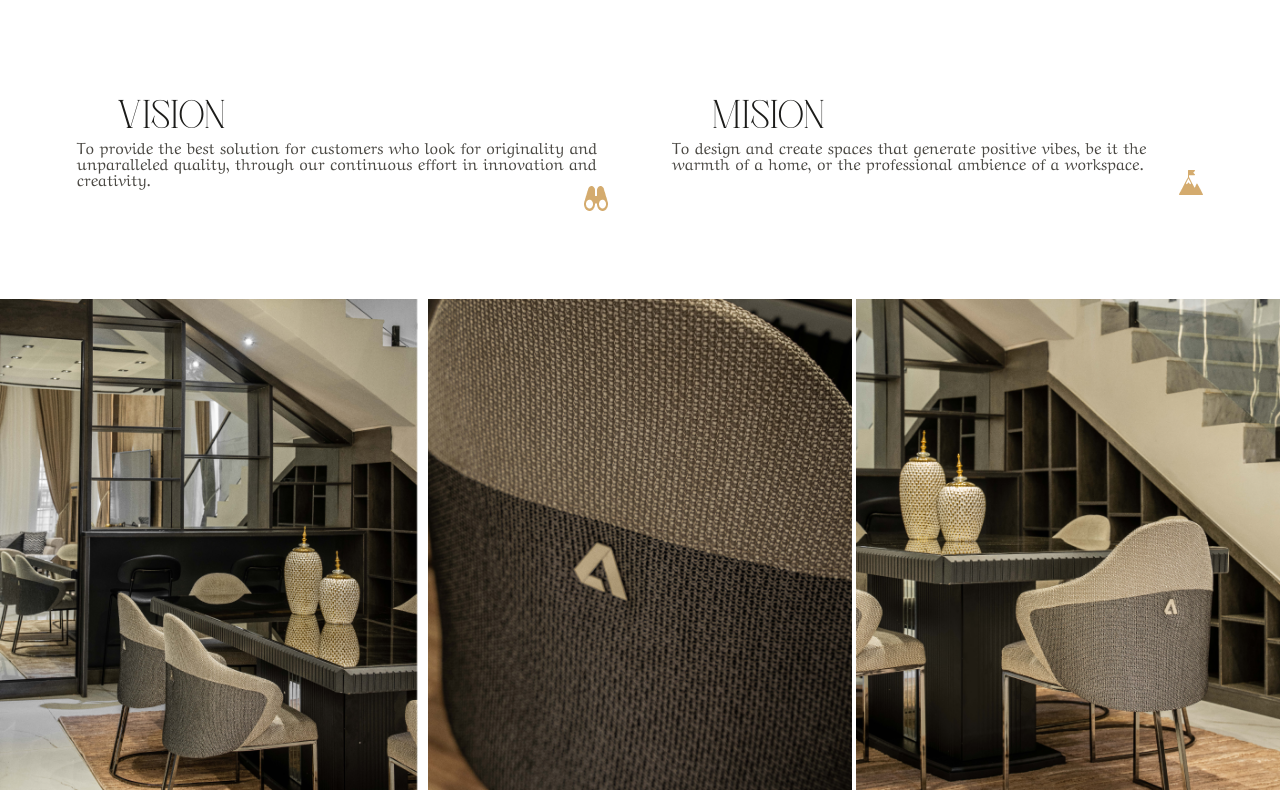
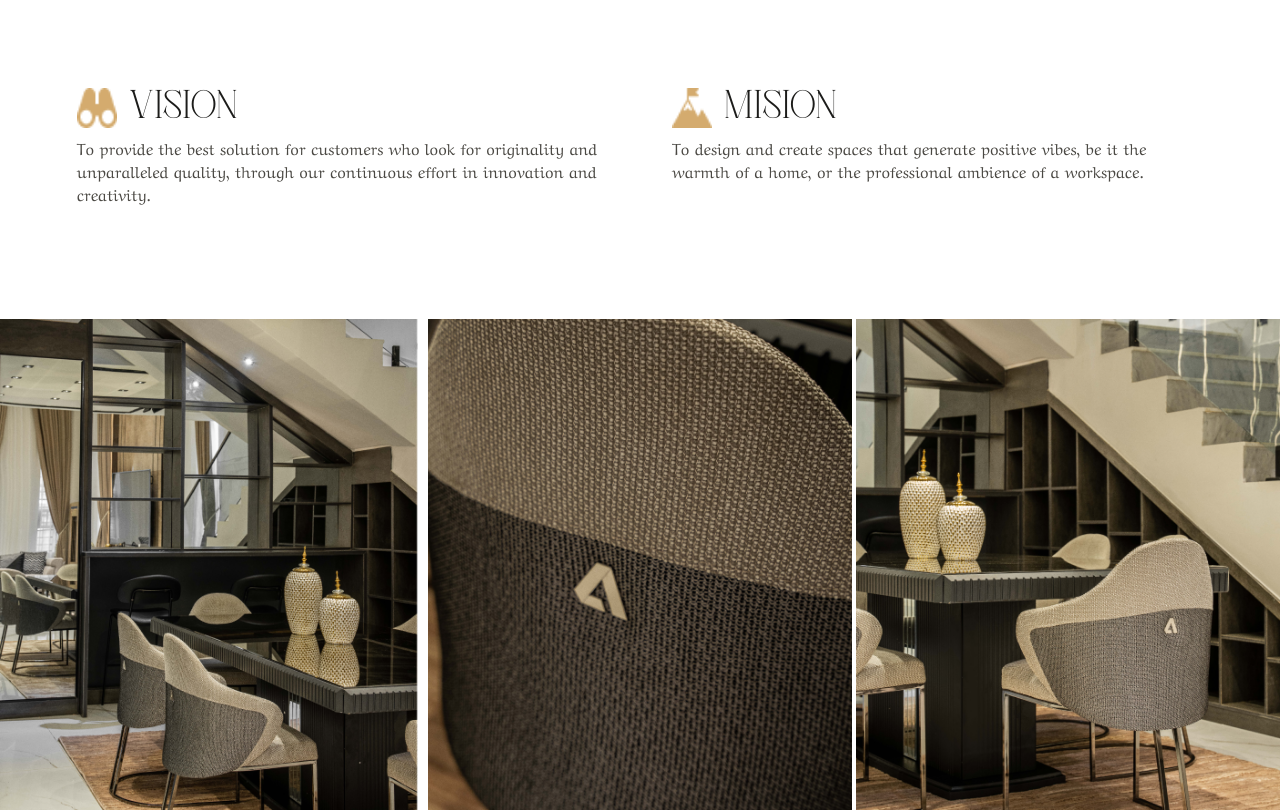
Before and after one commit to winninggodspower/mimzinteriors, a Next.js app: page /about in a window 1280 px wide. Shown: the part 1919-2731 px from the top of the page. Built offline with nearby package versions, Linux system fonts and the light colour scheme.

Commit message:
feat: add award ribbon animation and enhance about section styles

```diff
--- a/src/app/globals.css
+++ b/src/app/globals.css
@@ -16,6 +16,39 @@
   --color-mimz-gold: var(--mimz-gold);
   --font-sans: var(--font-geist-sans);
   --font-mono: var(--font-geist-mono);
+  --font-caterina: var(--font-caterina);
+  --font-aref-ruqaa: var(--font-aref-ruqaa);
+  --font-bd-megalona: var(--font-bd-megalona);
+}
+
+@layer components {
+  .about-vision {
+    @apply px-6 py-[clamp(3.5rem,7vw,6rem)] sm:px-12 lg:px-[clamp(1.5rem,6vw,7rem)];
+  }
+
+  .about-vision-inner {
+    @apply mx-auto grid max-w-[1280px] grid-cols-1 items-start gap-[clamp(2rem,5vw,5rem)] md:grid-cols-2;
+  }
+
+  .about-vision-card {
+    @apply flex flex-col pb-6;
+  }
+
+  .about-vision-head {
+    @apply mb-2 flex items-center gap-3;
+  }
+
+  .about-vision-icon {
+    @apply h-8 w-8 shrink-0 opacity-70 sm:h-10 sm:w-10;
+  }
+
+  .about-vision-label {
+    @apply font-caterina text-[40px] font-light uppercase leading-none tracking-[0] text-[#1c1c1a];
+  }
+
+  .about-vision-text {
+    @apply text-[16px] leading-[1.45] text-[#4a4843];
+  }
 }
 
 body {
@@ -33,7 +66,7 @@ html {
 }
 
 body {
-  overflow-y: visible;
+  overflow-y: auto;
 }
 
 /* ── FOOTER PATTERN ─────────────────────────────────────────── */
@@ -193,53 +226,6 @@ body {
   transform: scale(1.06);
 }
 
-/* ── VISION ──────────────────────────────────────────────────── */
-.about-vision {
-  padding: clamp(3.5rem, 7vw, 6rem) clamp(1.5rem, 6vw, 7rem);
-}
-
-.about-vision-inner {
-  display: grid;
-  grid-template-columns: 1fr 1fr;
-  gap: clamp(2rem, 5vw, 5rem);
-  max-width: 1280px;
-  margin: 0 auto;
-  align-items: start;
-}
-
-.about-vision-card {
-  position: relative;
-  padding-bottom: 1.5rem;
-}
-
-.about-vision-label {
-  display: flex;
-  align-items: center;
-  gap: 0.5rem;
-  font-family: var(--font-caterina, Georgia, serif);
-  font-size: 40px;
-  font-weight: 300;
-  letter-spacing: 0%;
-  color: #1c1c1a;
-  text-transform: uppercase;
-  margin-left: 40px;
-}
-
-.about-vision-text {
-  font-size: 16px;
-  line-height: 1;
-  color: #4a4843;
-  margin-top: -10px;
-}
-
-.about-vision-leaf {
-  position: absolute;
-  bottom: 20;
-  right: 0;
-  font-size: 1.25rem;
-  opacity: 0.7;
-}
-
 /* ── VISION GALLERY ──────────────────────────────────────────── */
 /* .about-vision-gallery {
   background: #1c1c1a;
@@ -336,7 +322,7 @@ body {
 .about-team-img-wrap {
   position: relative;
   width: 100%;
-  aspect-ratio: 1331 / 845;
+  height: 550px;
   margin: clamp(-1.75rem, -3.5vw, -3rem) auto 0;
   overflow: hidden;
   z-index: 1;
@@ -1084,29 +1070,6 @@ body {
   background: #ffffff;
 }
 
-/* ── HERO ────────────────────────────────────────────────────── */
-.home-hero {
-  width: 100%;
-  background: #fff;
-  overflow: clip;
-}
-
-.home-hero-wrap {
-  position: relative;
-  width: 100%;
-  aspect-ratio: 1520 / 940;
-  overflow: clip;
-  isolation: isolate;
-}
-
-.home-hero-img {
-  display: block;
-  object-fit: cover;
-  object-position: center;
-  animation: homeHeroFloat 12s ease-in-out infinite alternate;
-  will-change: transform;
-}
-
 @keyframes homeHeroFloat {
   0% {
     transform: scale(1);
@@ -1114,6 +1077,18 @@ body {
 
   100% {
     transform: scale(1.06);
+  }
+}
+
+@keyframes awardRibbonDrop {
+  0% {
+    opacity: 0;
+    transform: translateY(-26px);
+  }
+
+  100% {
+    opacity: 1;
+    transform: translateY(0);
   }
 }
 
@@ -1238,71 +1213,6 @@ body {
 }
 
 /* ── RESPONSIVE ──────────────────────────────────────────────── */
-@media (max-width: 1024px) {
-  .home-hero-wrap {
-    aspect-ratio: 1400 / 900;
-  }
-
-  .home-feature-image-wrap {
-    aspect-ratio: 1300 / 790;
-  }
-}
-
-@media (max-width: 768px) {
-  .home-hero-wrap {
-    aspect-ratio: 820 / 700;
-  }
-
-  .home-intro {
-    padding-top: 1rem;
-  }
-
-  .home-intro-copy p {
-    font-size: 0.9rem;
-    line-height: 1.66;
-  }
-
-  .home-feature-image-wrap {
-    aspect-ratio: 780 / 720;
-  }
-
-  .home-quote-text {
-    font-size: clamp(1.9rem, 4.4vw, 3.6rem);
-  }
-  .home-quote-author {
-    font-size: clamp(1.15rem, 2vw, 2.1rem);
-  }
-}
-
-@media (max-width: 480px) {
-  .home-hero-wrap {
-    aspect-ratio: 390 / 430;
-  }
-
-  .home-img-credit {
-    font-size: 0.7rem;
-  }
-
-  .home-intro-copy p {
-    font-size: 0.84rem;
-  }
-
-  .home-feature-image-wrap {
-    aspect-ratio: 390 / 470;
-  }
-
-  .home-quote {
-    padding-bottom: 3.2rem;
-  }
-
-  .home-quote-separator {
-    margin-top: -70px;
-  }
-  .home-quote-separator-wrap {
-    width: min(460px, 68vw);
-  }
-}
-
 /* ═══════════════════════════════════════════════════════════════
    CONTACT PAGE — globals.css
    Palette: cream #F6F4EE · dark #1C1C1A · bronze #C28831
--- a/src/features/about/index.jsx
+++ b/src/features/about/index.jsx
@@ -133,32 +133,27 @@ export default function AboutPage() {
       </motion.section>
 
       {/* ── VISION SECTION ──────────────────────────────── */}
-      <motion.section className="about-vision" {...sectionMotion}>
-        <div className="about-vision-inner">
-          <div className="about-vision-card">
-            <motion.div className="about-vision-label" {...aosReveal({ direction: "right", distance: 28 })}>
-              VISION
-            </motion.div>
-            <motion.p className="about-vision-text" {...aosReveal({ direction: "left", distance: 26, delay: 0.05 })}>
+      <motion.section className="px-6 py-[clamp(3.5rem,7vw,6rem)] sm:px-12 lg:px-[clamp(1.5rem,6vw,7rem)]" {...sectionMotion}>
+        <div className="mx-auto grid max-w-7xl grid-cols-1 items-start gap-[clamp(2rem,5vw,5rem)] md:grid-cols-2">
+          <motion.div className="about-vision-card" {...aosReveal({ direction: "up", distance: 30, delay: 0.1 })}>
+            <div className="about-vision-head">
+              <Image src={ivision} alt="vision icon" className="about-vision-icon" />
+              <h3 className="about-vision-label">VISION</h3>
+            </div>
+            <p className="about-vision-text">
               To provide the best solution for customers who look for originality and unparalleled quality, through our continuous effort in innovation and creativity.
-            </motion.p>
-            <span className="about-vision-leaf">
-              <Image src={ivision} alt="vision icon"/>
-            </span>
-          </div>
+            </p>
+          </motion.div>
 
-          <div className="about-vision-card">
-            <motion.div className="about-vision-label" {...aosReveal({ direction: "left", distance: 28 })}>
-
-              MISION
-            </motion.div>
-            <motion.p className="about-vision-text" {...aosReveal({ direction: "right", distance: 26, delay: 0.05 })}>
+          <motion.div className="about-vision-card" {...aosReveal({ direction: "up", distance: 30, delay: 0.25 })}>
+            <div className="about-vision-head">
+              <Image src={imission} alt="mission icon" className="about-vision-icon" />
+              <h3 className="about-vision-label">MISION</h3>
+            </div>
+            <p className="about-vision-text">
               To design and create spaces that generate positive vibes, be it the warmth of a home, or the professional ambience of a workspace.
-            </motion.p>
-            <span className="about-vision-leaf">
-              <Image src={imission} alt="mission icon" />
-            </span>
-          </div>
+            </p>
+          </motion.div>
         </div>
       </motion.section>
 
@@ -251,7 +246,6 @@ export default function AboutPage() {
             alt="Mimz Interiors team"
             fill
             className="about-img about-team-img"
-            sizes="100vw"
           />
           <div className="about-team-overlay" />
         </div>
@@ -262,55 +256,55 @@ export default function AboutPage() {
         <div className="about-awards-inner">
           <div className="about-awards-badges">
             <div className="about-awards-badges-top">
-              <div className="about-award-badge">
+              <div className="group flex items-center justify-center">
                 <Image
                   src={mimza}
                   alt="African Property Awards — Best Interior Design"
-                  width={140}
-                  height={180}
-                  className="about-award-badge-img"
+                  width={180}
+                  height={750}
+                  className="h-auto w-auto object-contain transition-transform duration-300 ease-in-out group-hover:scale-[1.04]"
                   style={{ width: "auto", height: "auto" }}
                 />
               </div>
-              <div className="about-award-badge">
+              <div className="group flex items-center justify-center">
                 <Image
                   src={mimzb}
                   alt="African Property Awards — Interior Design"
-                  width={140}
-                  height={180}
-                  className="about-award-badge-img"
+                  width={180}
+                  height={750}
+                  className="h-auto w-auto object-contain transition-transform duration-300 ease-in-out group-hover:scale-[1.04]"
                   style={{ width: "auto", height: "auto" }}
                 />
               </div>
             </div>
             <div className="about-awards-badges-bottom">
-              <div className="about-award-badge-small">
+              <div className="group flex items-center justify-center">
                 <Image
                   src={sawarda}
                   alt="Laufen Award"
                   width={100}
                   height={100}
-                  className="about-award-badge-img award-small"
+                  className="h-auto w-auto object-contain drop-shadow-[0_4px_12px_rgba(0,0,0,0.12)] transition-transform duration-300 ease-in-out group-hover:scale-[1.04]"
                   style={{ width: "auto", height: "auto" }}
                 />
               </div>
-              <div className="about-award-badge-small">
+              <div className="group flex items-center justify-center">
                 <Image
                   src={sawardb}
                   alt="Roca Award"
                   width={100}
                   height={100}
-                  className="about-award-badge-img award-small"
+                  className="h-auto w-auto object-contain drop-shadow-[0_4px_12px_rgba(0,0,0,0.12)] transition-transform duration-300 ease-in-out group-hover:scale-[1.04]"
                   style={{ width: "auto", height: "auto" }}
                 />
               </div>
-              <div className="about-award-badge-small">
+              <div className="group flex items-center justify-center">
                 <Image
                   src={sawardc}
                   alt="Roca Award"
                   width={100}
                   height={100}
-                  className="about-award-badge-img award-small"
+                  className="h-auto w-auto object-contain drop-shadow-[0_4px_12px_rgba(0,0,0,0.12)] transition-transform duration-300 ease-in-out group-hover:scale-[1.04]"
                   style={{ width: "auto", height: "auto" }}
                 />
               </div>
```
Also changed, not shown: src/features/home/index.jsx (+71 -28 lines), public/AF_2024_MIMZ_AWARD_RIBBON.png (renamed from public/AF_2024_INT_15 MIMZ AWARD RIBBON (2) 2.png).
